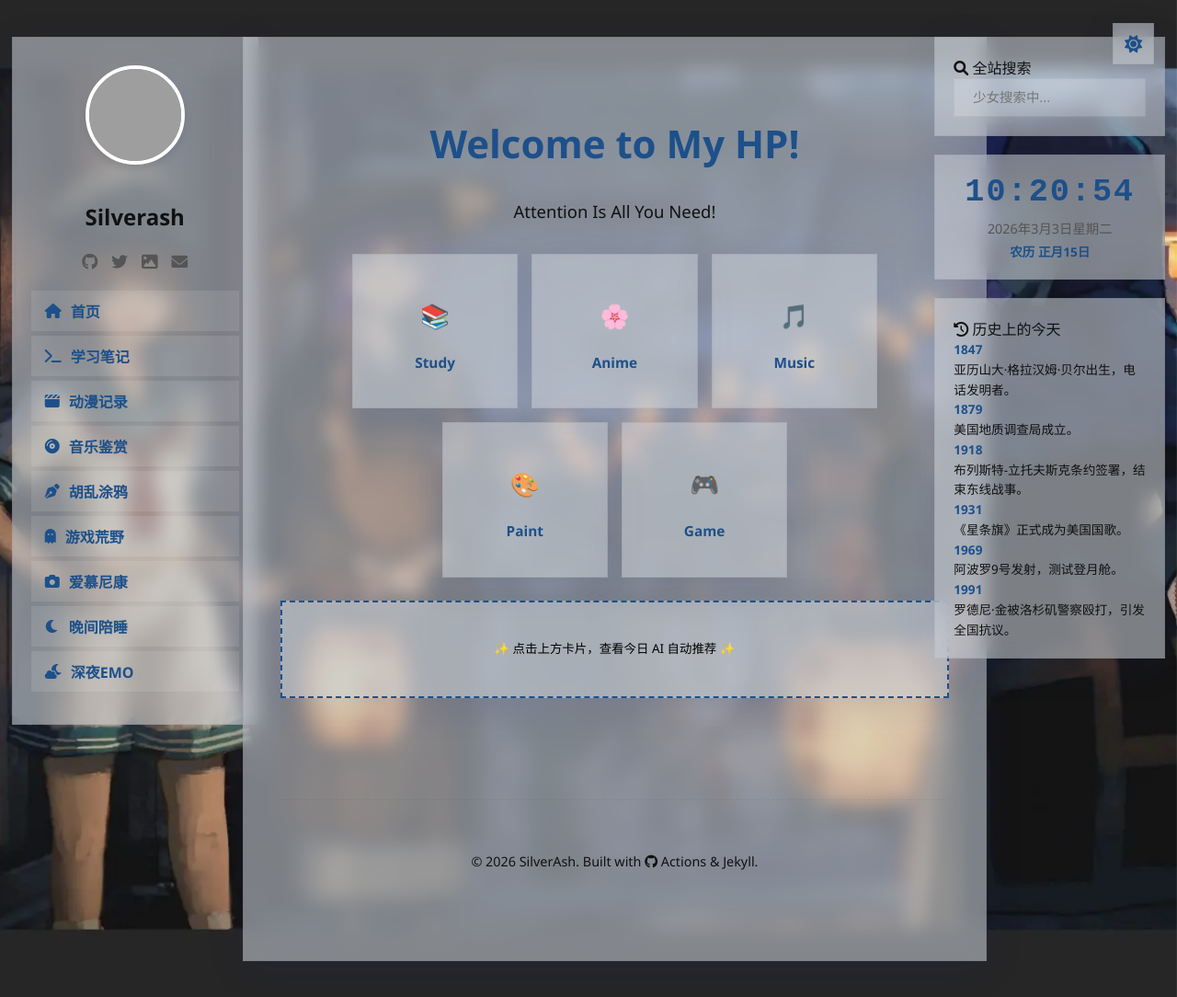
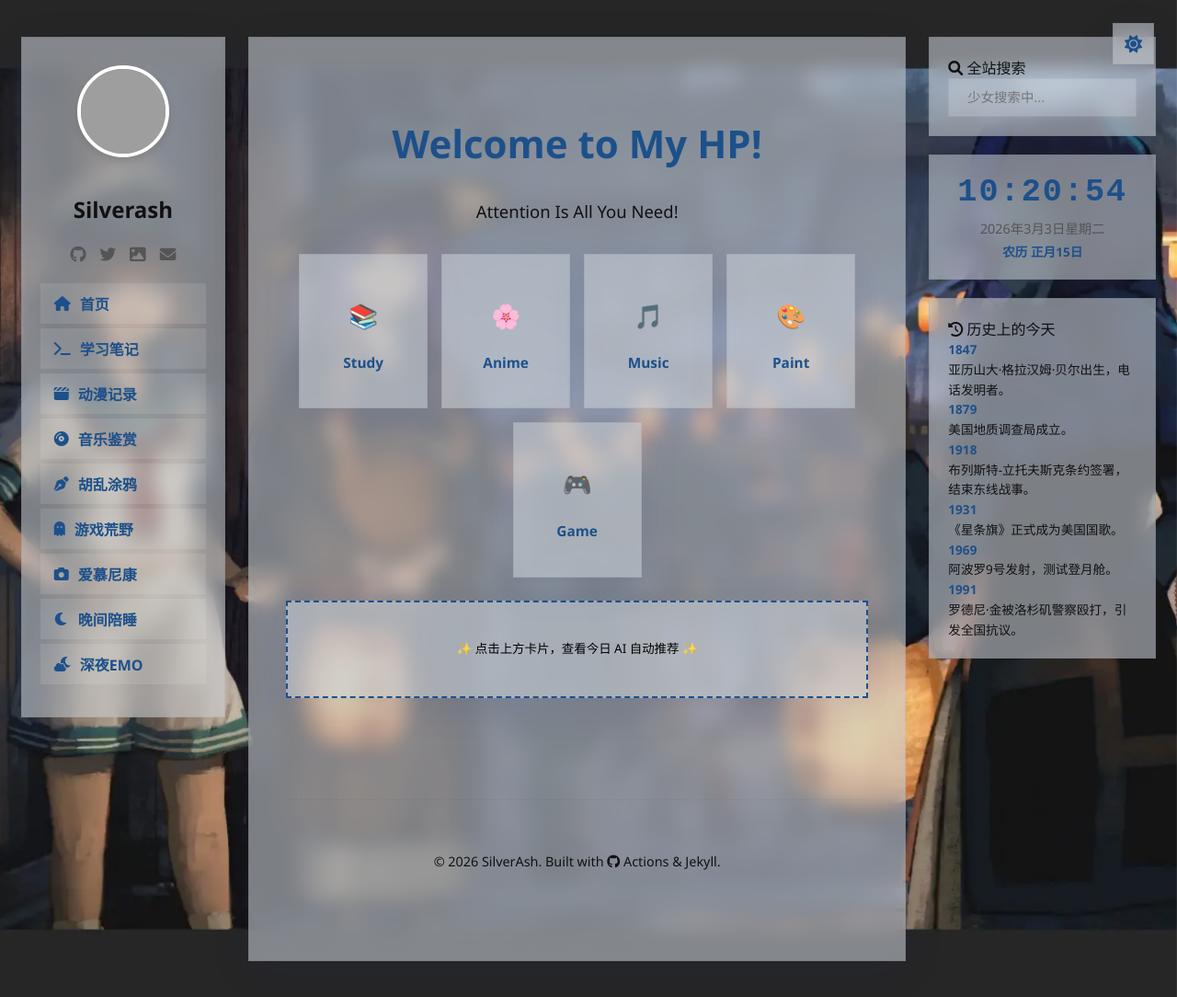
Before and after one commit to SiIverAsh/siiverash.github.io, a Jekyll site: the page built from index.md, in a window 1280 px wide and 1085 px high. Shown: the whole window at 92% size. Built offline with Jekyll 4.4.1, drawn with Linux system fonts in a browser that asks for light colours; comment, search, counter and statistics services are not loaded; grey boxes are pictures that could not be loaded.

Commit message:
style: fix layout overlap and implement mobile extra sidebar drawer

```diff
--- a/assets/css/main.css
+++ b/assets/css/main.css
@@ -1,7 +1,11 @@
 @charset "UTF-8";
 
+/* 0. 基础修正：确保所有元素的宽度计算包含内边距 */
+* {
+    box-sizing: border-box;
+}
+
 /* 1. 变量定义 */
-
 :root {
     --primary-color: #1d508a;
     --text-main: #111111;
@@ -78,14 +82,14 @@ html {
     box-shadow: var(--shadow);
 }
 
-/* 核心比例布局：使用百分比防止重叠 */
+/* 核心比例布局：minmax(0, 1fr) 防止溢出 */
 .wrapper {
     width: 98%;
     max-width: 1800px;
     margin: 0 auto;
     display: grid;
-    grid-template-columns: 18% 1fr 20%; /* 关键：固定比例 */
-    gap: 25px;
+    grid-template-columns: 18% minmax(0, 1fr) 20%;
+    gap: 30px;
     padding: 40px 10px;
     min-height: calc(100vh - 80px);
     align-items: start;
@@ -98,24 +102,21 @@ html {
    15. 多分辨率适配 (大屏增强)
    ========================================================================== */
 
-/* 针对大屏幕 (2K/4K) 仅调整最大宽度和字号，不改变比例 */
 @media (min-width: 1600px) {
     .wrapper {
         max-width: 1600px;
-        gap: 35px;
+        gap: 40px;
     }
-    .content-card { max-width: 1000px; }
 }
 
 @media (min-width: 2500px) {
     .wrapper {
         max-width: 2200px;
-        gap: 50px;
+        gap: 60px;
         padding: 80px 40px;
     }
 
     .content-card {
-        max-width: 1200px;
         padding: 50px;
         font-size: 1.15em;
     }
@@ -126,16 +127,17 @@ html {
 
 .main-content {
     animation: slideInUp 0.8s ease;
-    min-width: 0;
+    min-width: 0; /* 允许 grid 项缩小到比内容更小 */
 }
 
 .sidebar,
 .extra-sidebar {
     position: sticky;
     top: 40px;
-    width: 100%; /* 填充比例格位 */
+    width: 100%;
     height: fit-content;
     animation: 0.8s ease;
+    overflow: hidden; /* 防止内部元素溢出 */
 }
 
 .sidebar {
@@ -262,7 +264,7 @@ html {
     padding: 40px;
     min-height: 400px;
     width: 100%;
-    max-width: 900px;
+    max-width: 100%; /* 关键：不要让它超出 Grid 单元格 */
     margin: 0 auto;
     overflow-wrap: break-word;
     font-size: 1.05em;
```
